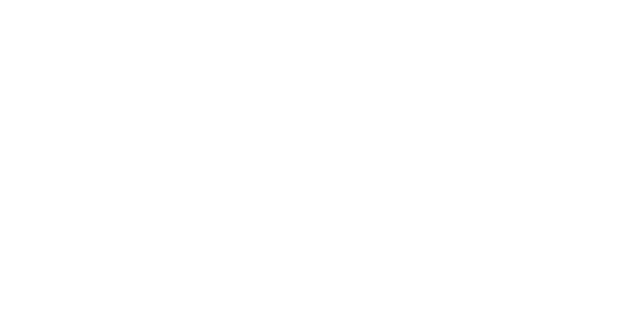
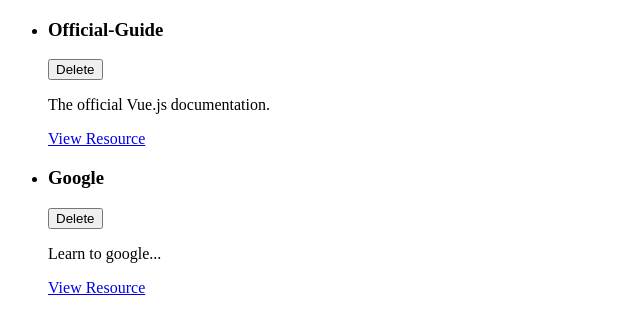
Before and after one commit to GitHubStanislav/vue-cli-01-a-new-vue-project, a Vue app: page / in a window 1280 px wide. Shown: the top 334 px of the page, without its empty margins (0-640 px from the left). Built offline with nearby package versions, Linux system fonts and the light colour scheme.

Commit message:
Start : props

```diff
--- a/src/App.vue
+++ b/src/App.vue
@@ -1,17 +1,41 @@
 <template>
+  <ul>
+<learning-resource
+    v-for="res in storedResources" :key="res.id"
+    :title="res.tittle"
+    :link="res.link"
+    :description="res.description"
+>
 
+</learning-resource>
+  </ul>
 </template>
 
 <script>
 
 
+
+
+import LearningResource from "@/components/learning-resources/LearningResource.vue";
+
 export default {
-  components: {
-
-  },
+  components: {LearningResource},
   data() {
     return {
-
+      storedResources: [
+        {
+          id: 'official-guide',
+          tittle:'Official-Guide',
+          description:'The official Vue.js documentation.',
+          link:'https://vuejs.org/'
+        },
+        {
+          id: 'google',
+          tittle:'Google',
+          description:'Learn to google...',
+          link:'https://google.org/'
+        }
+      ]
     };
   },
 };
--- /dev/null
+++ b/src/components/learning-resources/LearningResource.vue
@@ -0,0 +1,26 @@
+<template>
+  <li>
+    <div>
+      <header>
+        <h3>{{ title }}</h3>
+        <button>Delete</button>
+      </header>
+    </div>
+    <p>{{ description }}</p>
+    <nav>
+      <a :href="link">View Resource</a>
+    </nav>
+  </li>
+</template>
+
+<script>
+
+export default {
+  props: ['title', 'description', 'link'],
+  name: "LearningResource"
+}
+</script>
+
+<style scoped>
+
+</style>
```
